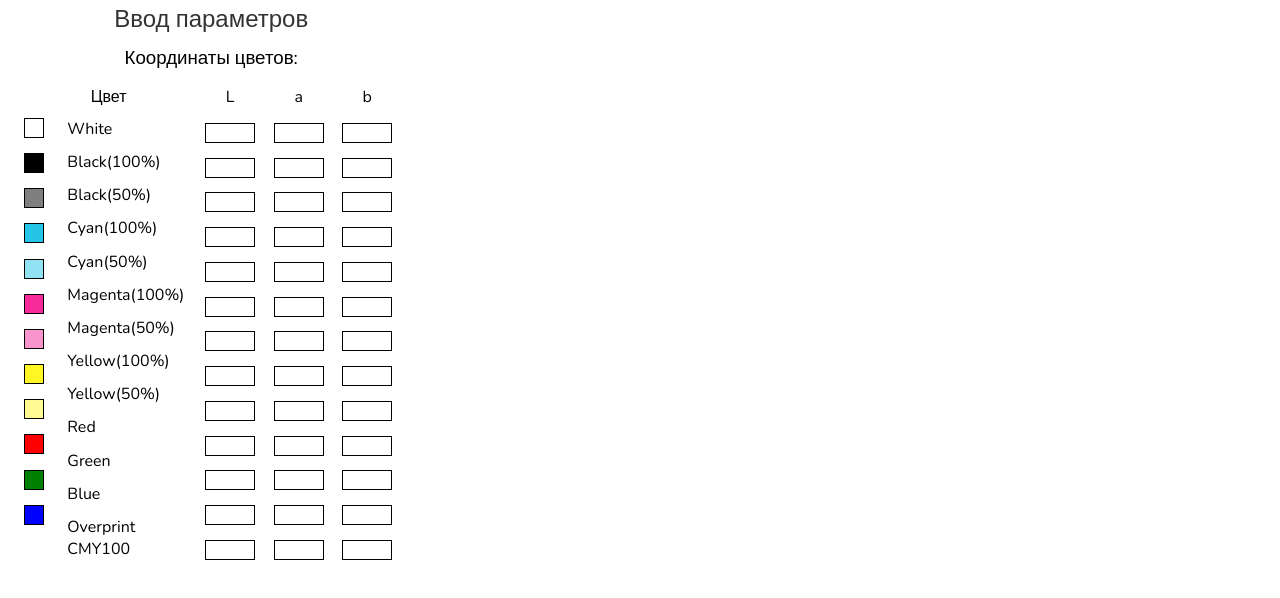
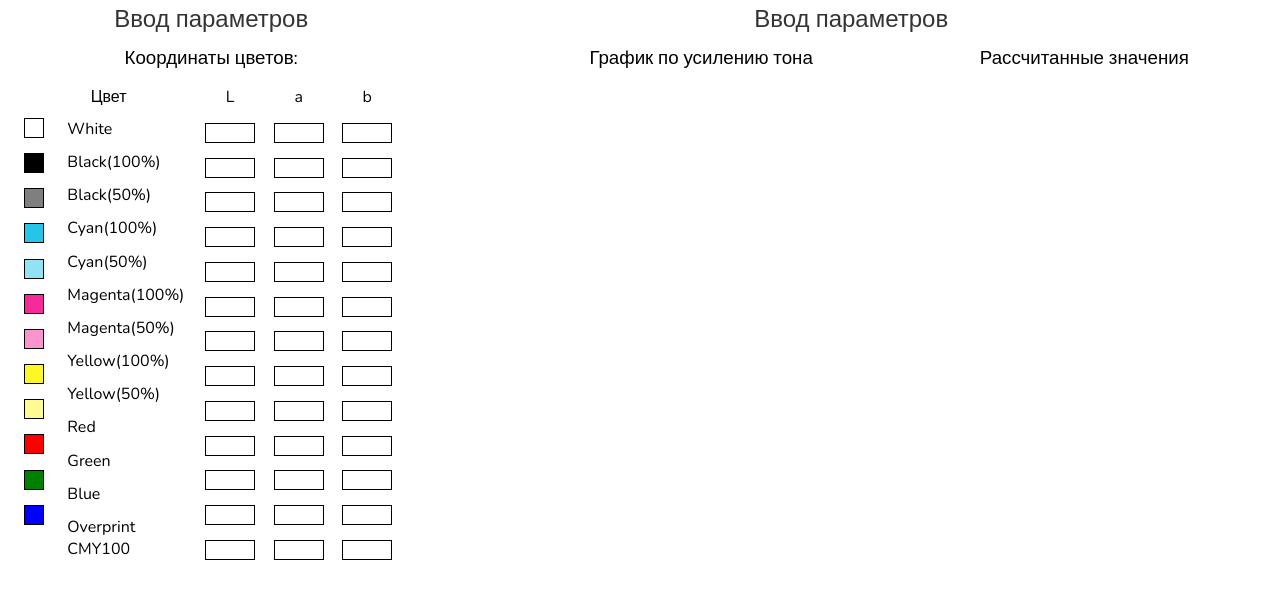
Before and after one commit to ursaminor27169/project-activity, a plain HTML site: page index.html in a window 1280 px wide. Shown: the part 60-658 px from the top of the page. Drawn offline with nearby package versions, Linux system fonts and the light colour scheme.

Commit message:
titles in right column

```diff
--- a/index.html
+++ b/index.html
@@ -114,7 +114,22 @@
             </div>
         </section>
         <section class="result">
-
+            <h2 class="result__name">
+                Ввод параметров
+            </h2>
+            <div class="output">
+                <div class="graph">
+                    <h3 class="graph__name">
+                        График по усилению тона
+                    </h3>
+                    <div class="graph-cont"></div>
+                </div>
+                <div class="values">
+                    <h3 class="values__name">
+                        Рассчитанные значения
+                    </h3>
+                </div>
+            </div>
         </section>
     </main>
 </body>
--- a/style/style.scss
+++ b/style/style.scss
@@ -22,6 +22,7 @@ $colors: (
     }
 }
 .main {
+    display: flex;
     .parameters {
         width: 33%;
         display: flex;
@@ -135,6 +136,7 @@ $colors: (
                         width: 50px;
                         height: 20px;
                         border: 1px solid #000;
+                        padding: 2px 5px;
                     }
                 }
                 .parameter-a {
@@ -151,6 +153,7 @@ $colors: (
                         width: 50px;
                         height: 20px;
                         border: 1px solid #000;
+                        padding: 2px 5px;
                     }
                 }
                 .parameter-b {
@@ -167,9 +170,47 @@ $colors: (
                         width: 50px;
                         height: 20px;
                         border: 1px solid #000;
+                        padding: 2px 5px;
                     }
                 }
             }
         }
     }
+    .result {
+        width: 67%;
+        display: flex;
+        flex-direction: column;
+        align-items: center;
+        &__name {
+            color: map-get($map: $colors, $key: black80);
+            margin: 5px 0;
+        }
+        .output {
+            width: 100%;
+            height: 364px;
+            display: flex;
+            flex-direction: row;
+            .graph {
+                width: 65%;
+                height: 100%;
+                display: flex;
+                flex-direction: column;
+                align-items: center;
+                &__name {
+                    margin: 5px 0;
+                }
+                &-cont {
+                    width: 90%;
+                    height: 100%;
+                }
+            }
+            .values {
+                width: 30%;
+                height: 100%;
+                &__name {
+                    margin: 5px 0;
+                }
+            }
+        }
+    }
 }
```
Also changed, not shown: style/style.css.
